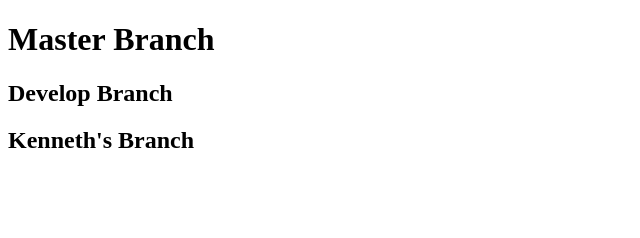
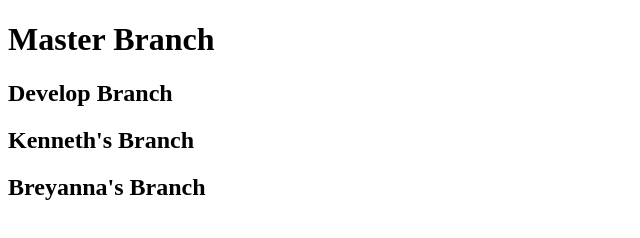
Before and after one commit to dex778/bbServerProject, a plain HTML site: page index.html in a window 1280 px wide. Shown: the whole page, without its empty margins (0-640 px from the left). Drawn offline with Linux system fonts and the light colour scheme.

Commit message:
breys branch

```diff
--- a/index.html
+++ b/index.html
@@ -10,5 +10,6 @@
         <h1>Master Branch</h1>
         <h2>Develop Branch</h2>
         <h2>Kenneth's Branch</h2>
+        <h2>Breyanna's Branch</h2>
 </body>
 </html>
```
